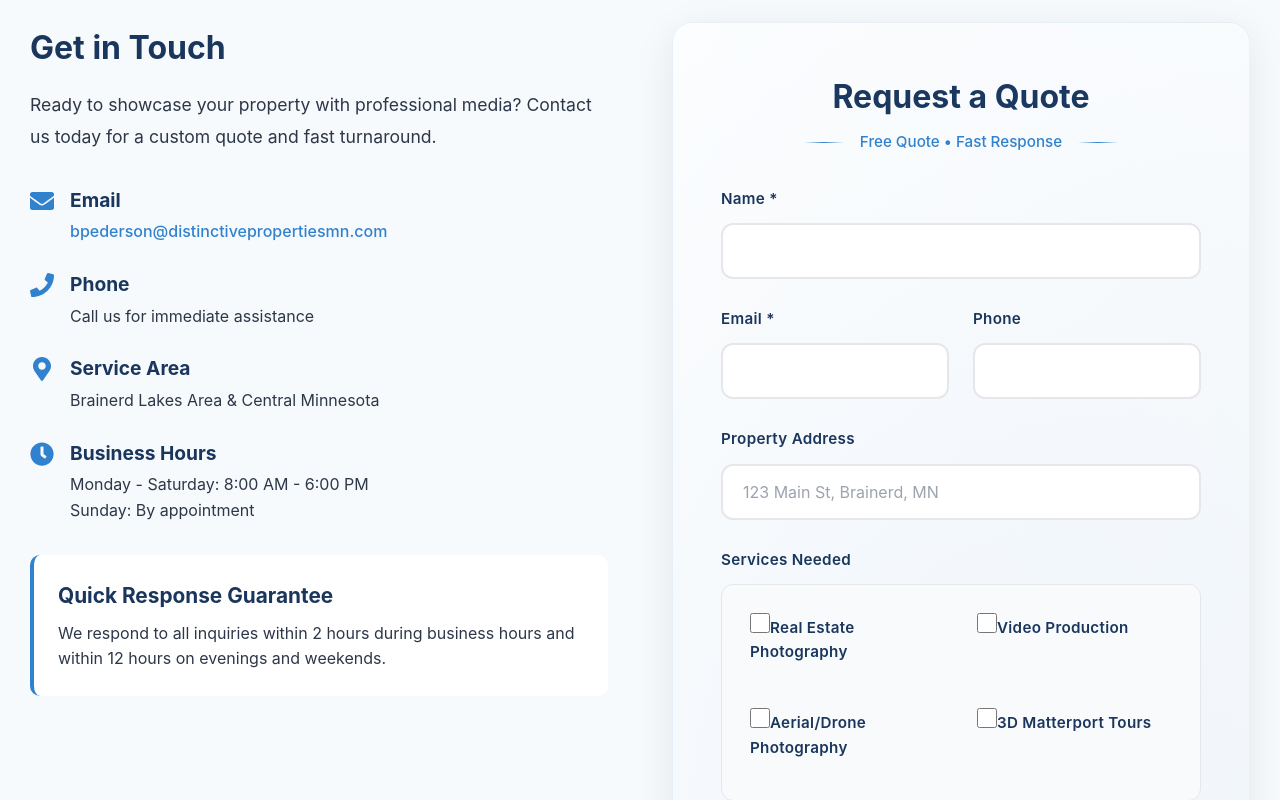
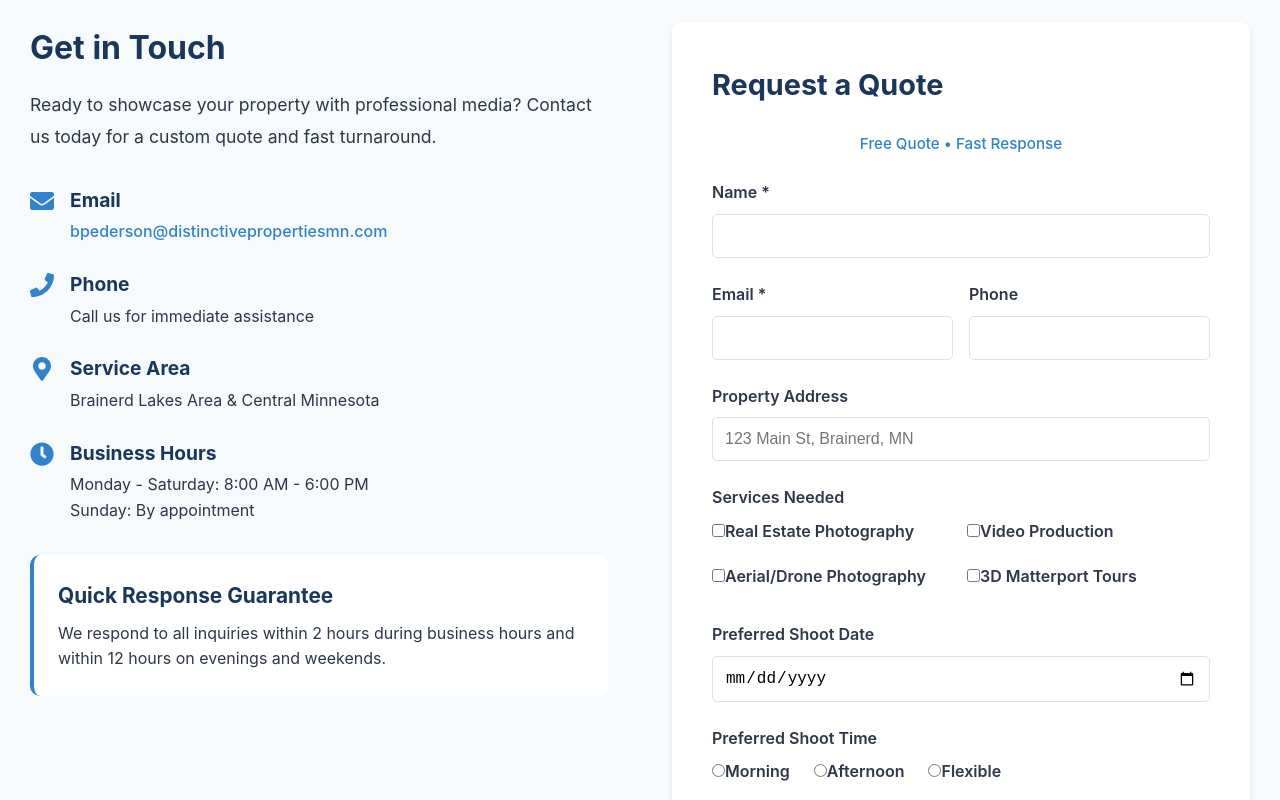
Before and after one commit to ryanpedersonphotography/distinctive-properties-mn, a React (Vite) app: page /contact in a window 1280 px wide. Shown: the part 420-1220 px from the top of the page. Built offline with nearby package versions, Linux system fonts and the light colour scheme.

Commit message:
Revert contact form styling to fix layout issues

```diff
--- a/src/pages/Contact.css
+++ b/src/pages/Contact.css
@@ -90,197 +90,103 @@
 }
 
 .contact-form {
-  background: linear-gradient(to bottom right, #ffffff, #f8fafc);
-  padding: 3rem;
-  border-radius: 20px;
-  box-shadow: 0 10px 40px rgba(0, 0, 0, 0.08);
-  border: 1px solid rgba(49, 130, 206, 0.1);
-  position: relative;
-  overflow: hidden;
+  background-color: var(--bg-white);
+  padding: 2.5rem;
+  border-radius: 10px;
+  box-shadow: var(--shadow);
 }
 
-.contact-form::before {
-  content: '';
-  position: absolute;
-  top: -50%;
-  right: -50%;
-  width: 200%;
-  height: 200%;
-  background: radial-gradient(circle, rgba(49, 130, 206, 0.05) 0%, transparent 70%);
-  pointer-events: none;
-}
 
 .contact-form h2 {
-  font-size: 2rem;
-  margin-bottom: 0.5rem;
+  font-size: 1.8rem;
+  margin-bottom: 1.5rem;
   color: var(--primary-color);
-  text-align: center;
 }
 
 .form-tagline {
   text-align: center;
   color: var(--accent-color);
   font-size: 0.95rem;
-  margin-bottom: 2rem;
+  margin-bottom: 1.5rem;
   font-weight: 500;
-  display: flex;
-  align-items: center;
-  justify-content: center;
-  gap: 1rem;
-}
-
-.form-tagline::before,
-.form-tagline::after {
-  content: '';
-  height: 1px;
-  width: 40px;
-  background: linear-gradient(90deg, transparent, var(--accent-color), transparent);
 }
 
 .form-group {
-  margin-bottom: 1.75rem;
-  position: relative;
+  margin-bottom: 1.5rem;
 }
 
 .form-row {
   display: grid;
   grid-template-columns: 1fr 1fr;
-  gap: 1.5rem;
+  gap: 1rem;
 }
 
 .form-group label {
   display: block;
-  margin-bottom: 0.75rem;
+  margin-bottom: 0.5rem;
   font-weight: 600;
-  color: var(--primary-color);
-  font-size: 0.95rem;
-  letter-spacing: 0.3px;
+  color: var(--text-dark);
 }
 
 .form-group input,
 .form-group textarea {
   width: 100%;
-  padding: 1rem 1.25rem;
-  border: 2px solid #e5e7eb;
-  border-radius: 12px;
+  padding: 0.75rem;
+  border: 1px solid #e0e0e0;
+  border-radius: 5px;
   font-size: 1rem;
-  transition: all 0.3s ease;
-  background-color: #ffffff;
-  font-family: inherit;
-}
-
-.form-group input::placeholder,
-.form-group textarea::placeholder {
-  color: #9ca3af;
-}
-
-.form-group input:hover,
-.form-group textarea:hover {
-  border-color: #cbd5e1;
+  transition: border-color 0.3s ease;
 }
 
 .form-group input:focus,
 .form-group textarea:focus {
   outline: none;
   border-color: var(--accent-color);
-  box-shadow: 0 0 0 4px rgba(49, 130, 206, 0.1);
-  transform: translateY(-1px);
 }
 
 .checkbox-group {
   display: grid;
   grid-template-columns: 1fr 1fr;
-  gap: 1rem;
-  background-color: #f8fafc;
-  padding: 1.25rem;
-  border-radius: 12px;
-  border: 1px solid #e5e7eb;
+  gap: 0.75rem;
 }
 
 .checkbox-label {
   display: flex;
   align-items: center;
-  gap: 0.75rem;
+  gap: 0.5rem;
   cursor: pointer;
-  font-weight: 500;
-  color: var(--text-dark);
-  transition: color 0.2s ease;
-  padding: 0.5rem;
-  border-radius: 8px;
-}
-
-.checkbox-label:hover {
-  background-color: #e0f2fe;
-  color: var(--primary-color);
+  font-weight: 400;
 }
 
 .checkbox-label input[type="checkbox"] {
-  width: 20px;
-  height: 20px;
+  width: auto;
   cursor: pointer;
-  accent-color: var(--accent-color);
 }
 
 .radio-group {
   display: flex;
-  gap: 2rem;
-  margin-top: 0.75rem;
-  background-color: #f8fafc;
-  padding: 1.25rem;
-  border-radius: 12px;
-  border: 1px solid #e5e7eb;
+  gap: 1.5rem;
+  margin-top: 0.5rem;
 }
 
 .radio-label {
   display: flex;
   align-items: center;
-  gap: 0.75rem;
+  gap: 0.5rem;
   cursor: pointer;
-  font-weight: 500;
-  color: var(--text-dark);
-  transition: all 0.2s ease;
-  padding: 0.5rem 1rem;
-  border-radius: 8px;
-  border: 2px solid transparent;
-}
-
-.radio-label:hover {
-  background-color: #e0f2fe;
-  color: var(--primary-color);
-}
-
-.radio-label:has(input:checked) {
-  background-color: #e0f2fe;
-  border-color: var(--accent-color);
-  color: var(--primary-color);
+  font-weight: 400;
 }
 
 .radio-label input[type="radio"] {
-  width: 20px;
-  height: 20px;
+  width: auto;
   cursor: pointer;
-  accent-color: var(--accent-color);
 }
 
 .submit-btn {
   width: 100%;
-  padding: 1.25rem;
+  padding: 1rem;
   font-size: 1.1rem;
-  margin-top: 2rem;
-  background: linear-gradient(135deg, var(--primary-color) 0%, var(--accent-color) 100%);
-  border: none;
-  border-radius: 12px;
-  color: white;
-  font-weight: 600;
-  cursor: pointer;
-  transition: all 0.3s ease;
-  box-shadow: 0 4px 15px rgba(49, 130, 206, 0.3);
-  letter-spacing: 0.5px;
-}
-
-.submit-btn:hover:not(:disabled) {
-  transform: translateY(-2px);
-  box-shadow: 0 8px 25px rgba(49, 130, 206, 0.4);
+  margin-top: 1rem;
 }
 
 @media (max-width: 768px) {
@@ -307,87 +213,24 @@
   }
 }
 .submit-btn:disabled {
-  opacity: 0.6;
+  opacity: 0.7;
   cursor: not-allowed;
-  transform: none;
-  box-shadow: 0 2px 8px rgba(0, 0, 0, 0.1);
 }
 
 .form-success {
-  margin-top: 1.5rem;
-  padding: 1.25rem;
-  background: linear-gradient(to right, #f0fdf4, #dcfce7);
-  border: 2px solid #22c55e;
-  border-radius: 12px;
+  margin-top: 1rem;
+  padding: 1rem;
+  background-color: #f0fdf4;
+  border: 1px solid #22c55e;
+  border-radius: 8px;
   color: #166534;
-  font-weight: 500;
-  display: flex;
-  align-items: center;
-  gap: 0.75rem;
-  box-shadow: 0 4px 15px rgba(34, 197, 94, 0.15);
-}
-
-.form-success::before {
-  content: '✓';
-  display: inline-flex;
-  align-items: center;
-  justify-content: center;
-  width: 24px;
-  height: 24px;
-  background-color: #22c55e;
-  color: white;
-  border-radius: 50%;
-  font-weight: bold;
-  flex-shrink: 0;
 }
 
 .form-error {
-  margin-top: 1.5rem;
-  padding: 1.25rem;
-  background: linear-gradient(to right, #fef2f2, #fee2e2);
-  border: 2px solid #ef4444;
-  border-radius: 12px;
+  margin-top: 1rem;
+  padding: 1rem;
+  background-color: #fef2f2;
+  border: 1px solid #ef4444;
+  border-radius: 8px;
   color: #991b1b;
-  font-weight: 500;
-  display: flex;
-  align-items: center;
-  gap: 0.75rem;
-  box-shadow: 0 4px 15px rgba(239, 68, 68, 0.15);
 }
-
-.form-error::before {
-  content: '!';
-  display: inline-flex;
-  align-items: center;
-  justify-content: center;
-  width: 24px;
-  height: 24px;
-  background-color: #ef4444;
-  color: white;
-  border-radius: 50%;
-  font-weight: bold;
-  flex-shrink: 0;
-}
-
-/* Add field focus animation */
-.form-group:has(input:focus),
-.form-group:has(textarea:focus) {
-  position: relative;
-}
-
-.form-group:has(input:focus)::after,
-.form-group:has(textarea:focus)::after {
-  content: '';
-  position: absolute;
-  bottom: 0;
-  left: 0;
-  right: 0;
-  height: 2px;
-  background: linear-gradient(90deg, transparent, var(--accent-color), transparent);
-  animation: focusLine 2s ease-in-out infinite;
-}
-
-@keyframes focusLine {
-  0% { transform: translateX(-100%); }
-  100% { transform: translateX(100%); }
-}
```
